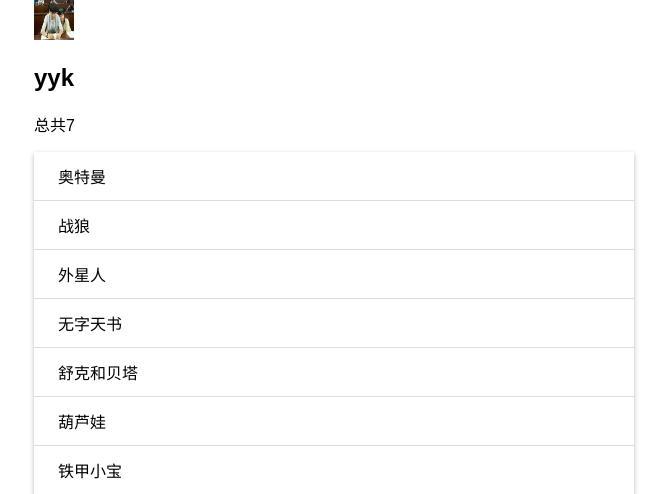
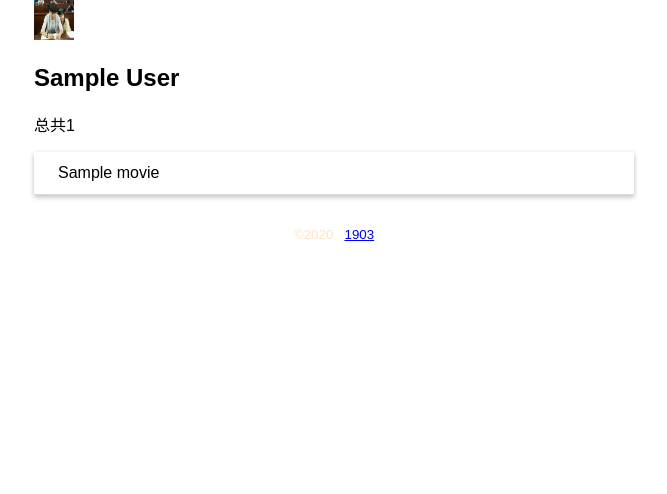
Before and after one commit to yao-yong-kang/flaskweb, a Flask app: page / in a window 1280 px wide. Shown: the top 494 px of the page, without its empty margins (306-973 px from the left). Run offline with Flask 2, Linux system fonts and the light colour scheme; tables that the repository leaves empty hold one stand-in row (values such as "Sample post").

Commit message:
数据库初始化和数据导入成功

```diff
--- a/day41/watchlist/app.py
+++ b/day41/watchlist/app.py
@@ -30,6 +30,27 @@
 #视图函数
 @app.route('/')
 def index():
+
+    user=User.query.first() #查询出来用户记录
+    movie=Movie.query.all()
+    return render_template('index.html',user=user,movies=movie)
+
+
+#自定义命令
+#建立空数据库
+@app.cli.command() #注册为命令
+@click.option('--drop',is_flag=True,help='先删除后创建')
+def initdb(drop):
+    if drop:
+        db.drop_all()
+    db.create_all()
+    click.echo('初始化数据库完成')
+
+
+#向空数据库中插入数据
+
+@app.cli.command() #注册为命令
+def forge():
     name='yyk'
     movies=[
         {'title':'奥特曼','year':"2079"},
@@ -40,23 +61,9 @@
         {'title':'葫芦娃','year':"2009"},
         {'title':'铁甲小宝','year':"1999"},
     ]
-    return render_template('index.html',name=name,movies=movies)
-
-
-#自定义命令
-@app.cli.command() #注册为命令
-@click.option('--drop',is_flag=True,help='先删除后创建')
-def initdb(drop):
-    if drop:
-        db.drop_all()
-    db.create_all()
-    click.echo('初始化数据库完成')
-
-
-    # @app.cli.command()   #注册为命令
-    # @click.option('--drop',is_flag=True,help='先删除再创建')
-    # def initdb(drop):
-    #     if drop:
-    #         db.drop_all()
-    #     db.create_all()
-    #     click.echo('初始化数据库完成')
+    user=User(name=name)
+    db.session.add(user)
+    for m in movies:
+        movie=Movie(title=m['title'],year=m['year'])
+        db.session.add(movie)
+    db.session.commit()
--- a/day41/watchlist/templates/index.html
+++ b/day41/watchlist/templates/index.html
@@ -3,12 +3,12 @@
 <head>
     <meta charset="UTF-8">
     <meta name="viewport" content="width=device-width, initial-scale=1.0">
-    <title>{{name}}</title>
+    <title>{{user.name}}</title>
 <link rel="stylesheet" href="{{url_for('static',filename='css/aa.css')}}">
 </head>
 <body>
     <img src="{{url_for('static',filename='img/5.jpg')}}" alt="" class="tp">
-    <h2>{{name}}</h2>
+    <h2>{{user.name}}</h2>
     <p>总共{{movies|length}}</p>
     <ul class='movie-list'>
         {%for movie in movies%}
```
